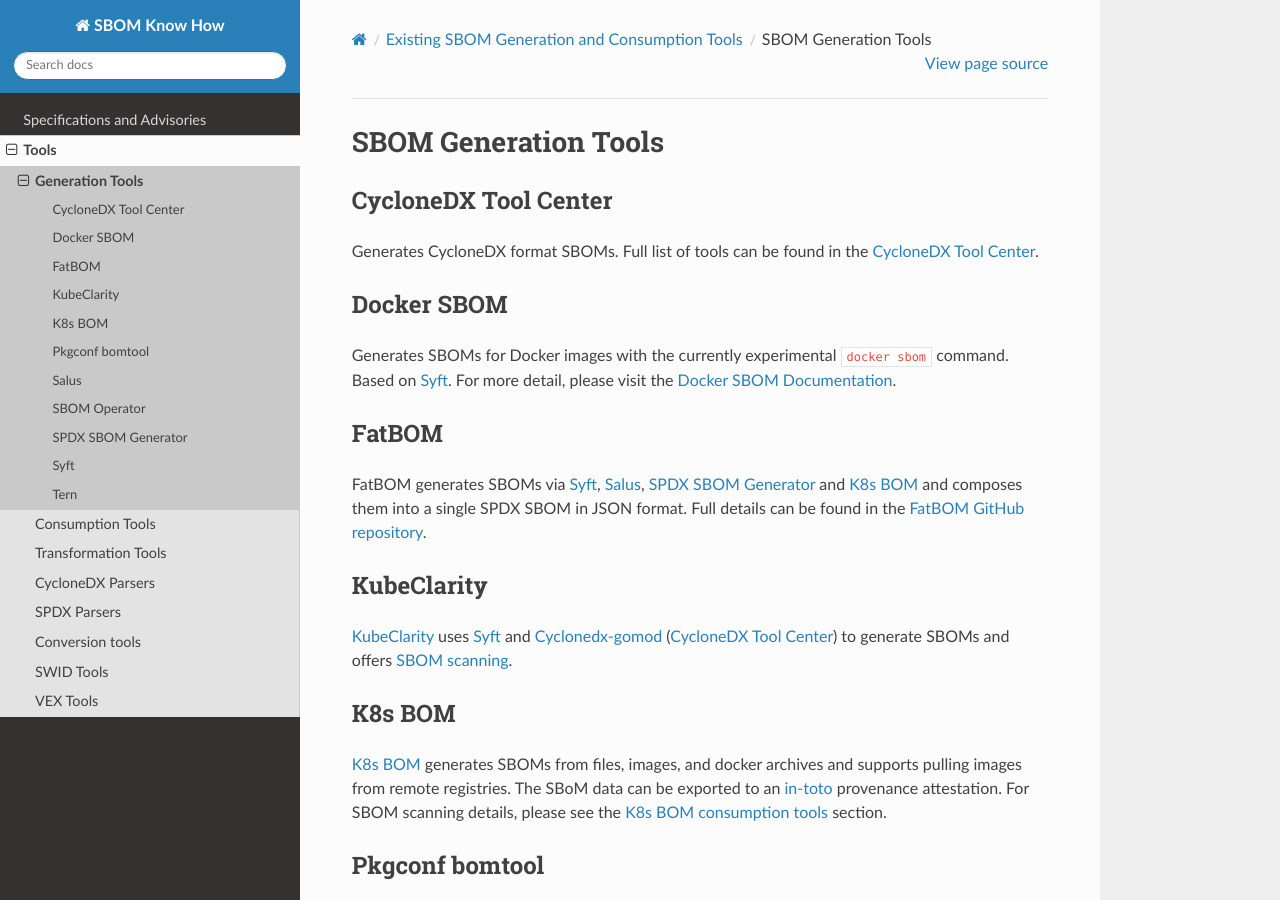
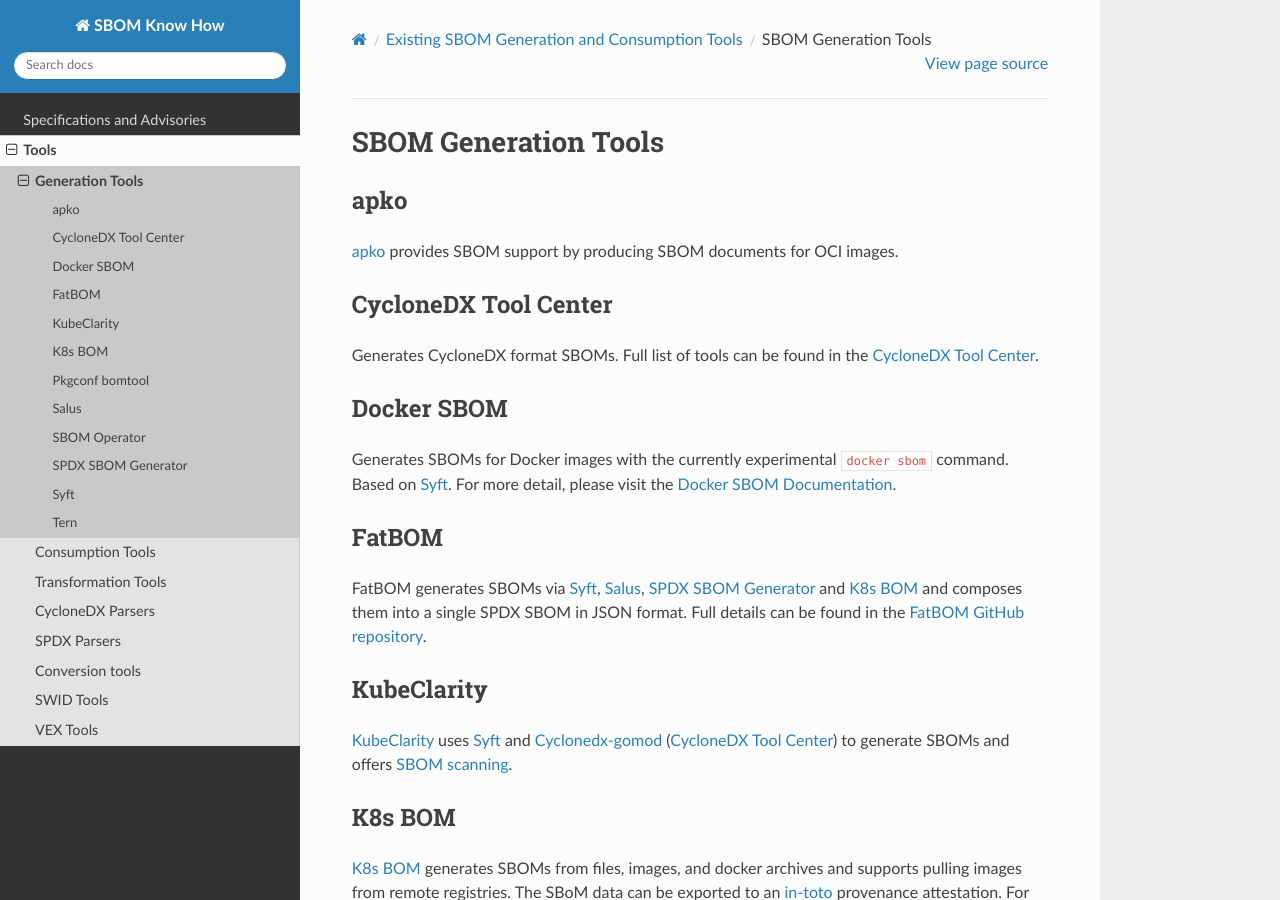
Before and after one commit to ivanayov/sbom-know-how, a Sphinx documentation site: the page built from docs/source/tooling/generation_tools.md, in a window 1280 px wide and 900 px high. Built offline with Sphinx 7.4.7 and the Read the Docs theme 2.0.0, drawn with Linux system fonts in a browser that asks for light colours.

Commit message:
Add apko to the generation and transformation tools
As apko provides both built-in generation and transformation
(composing) functionality, it's now added to the list of tools

Signed-off-by: Ivana Atanasova <iyovcheva@vmware.com>

```diff
--- a/docs/source/tooling/generation_tools.md
+++ b/docs/source/tooling/generation_tools.md
@@ -1,4 +1,8 @@
 # SBOM Generation Tools
+
+## apko
+
+[apko](https://github.com/chainguard-dev/apko) provides SBOM support by producing SBOM documents for OCI images.
 
 ## CycloneDX Tool Center
 
```
Also changed, not shown: docs/source/tooling/transformation_tools.md (+5 -0 lines).
